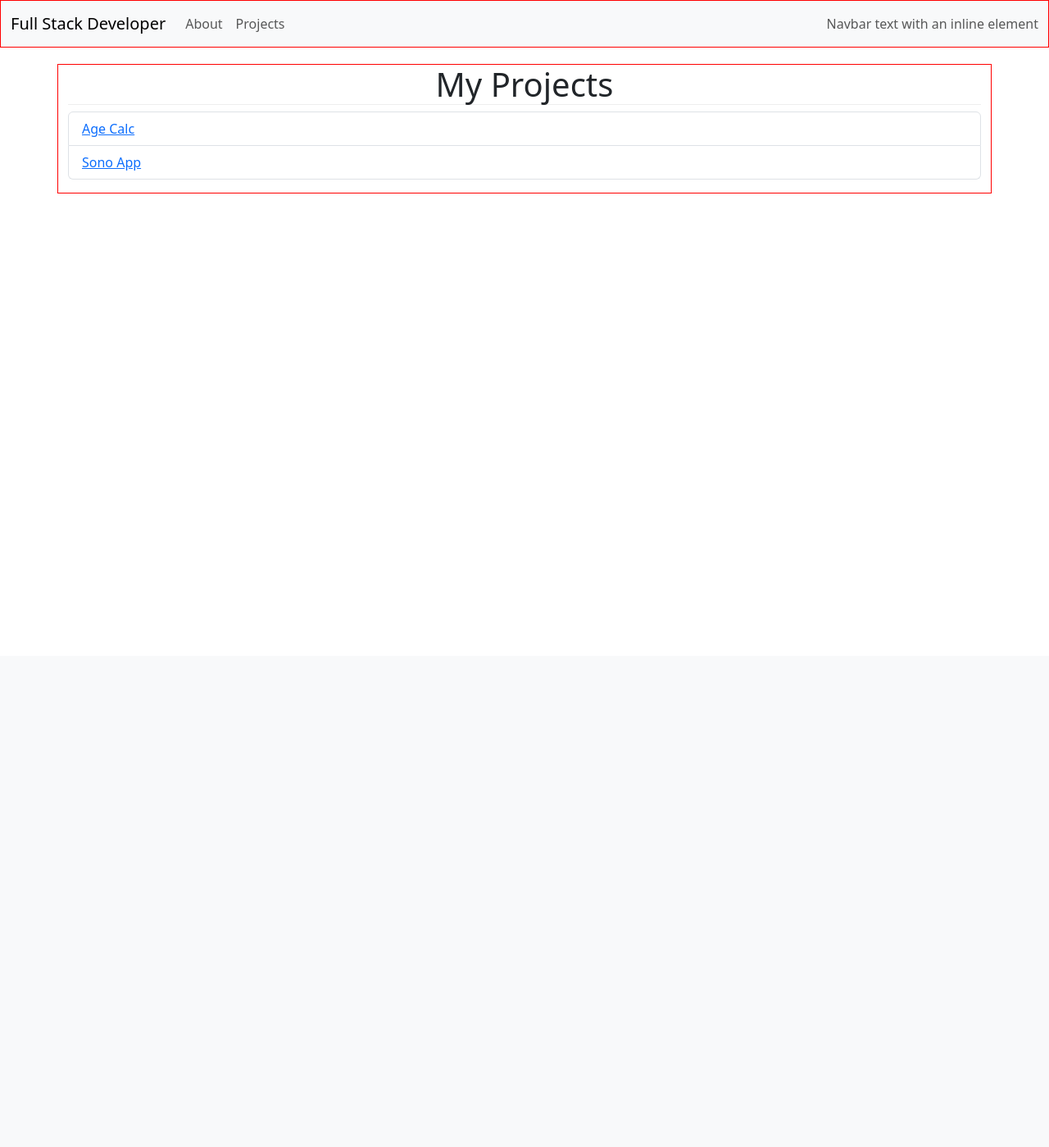
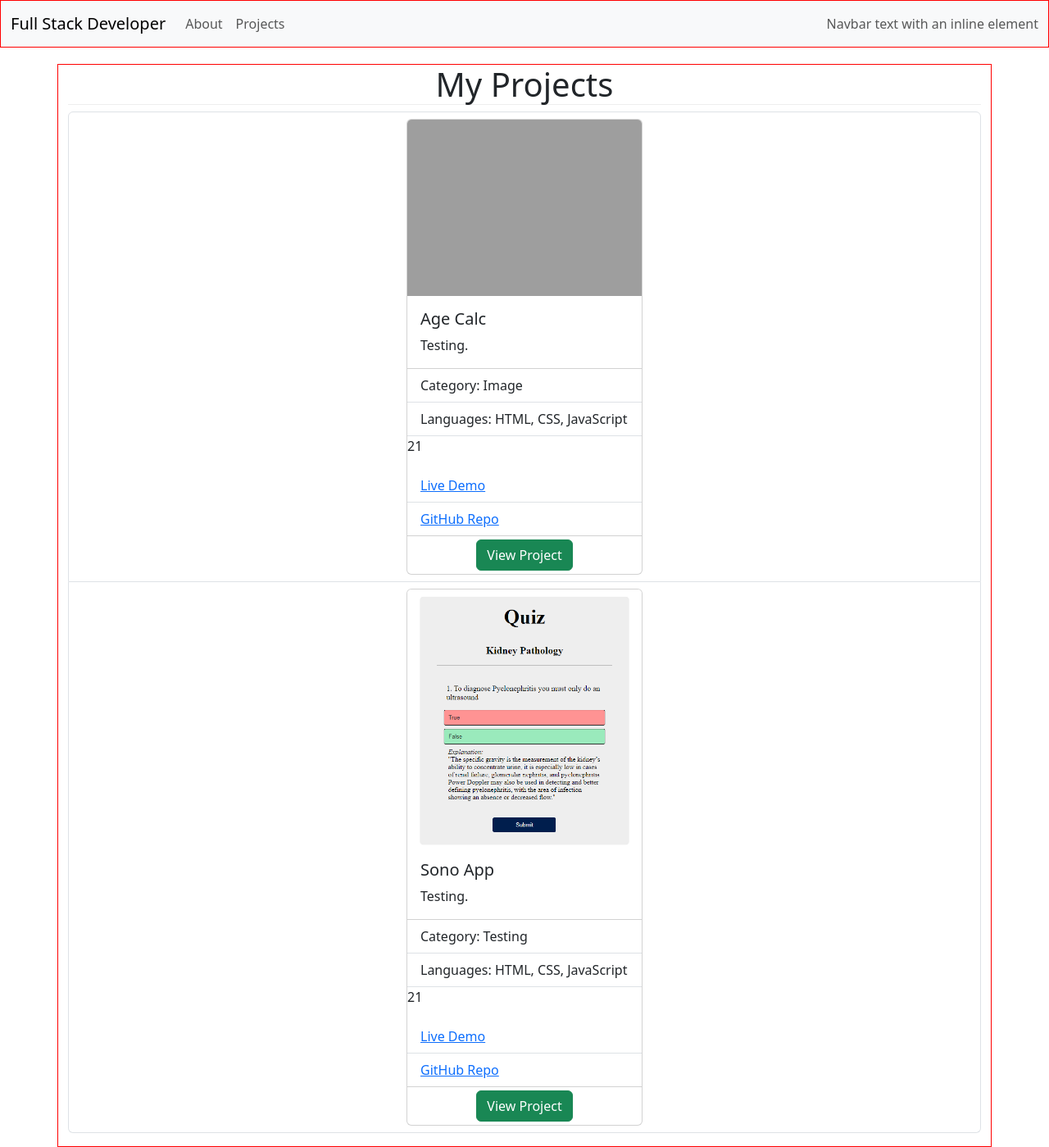
Before and after one commit to Ray-Xavier-2021/Portfolio_2023, a Django app: page /projects in a window 1280 px wide. Shown: the whole page at 82% size. Before the commit the page ends 236 px from the top, so only its background shows below. Run offline with Django 4.2, Linux system fonts and the light colour scheme; data comes from the database, SQL or seed files in the repository; some libraries are stand-ins or nearby versions; grey boxes are pictures that could not be loaded.

Commit message:
Modified

```diff
--- a/projects/static/css/style.css
+++ b/projects/static/css/style.css
@@ -6,8 +6,8 @@
 }
 
 body {
-  width: 100vw;
-  height: 100vh;
+  /* width: 100vw;
+  height: 100vh; */
 }
 
 .container {
@@ -224,3 +224,17 @@ button.navbar-toggler:focus,
 .skill-type {
   width: 100%;
 }
+
+/* Projects Page */
+
+.card-body-buttons {
+  display: flex;
+}
+
+.card-body-buttons a {
+  margin: 4px auto;
+}
+
+button {
+  display: none;
+}
--- a/projects/templates/projects.html
+++ b/projects/templates/projects.html
@@ -1,4 +1,5 @@
 {% extends 'base.html' %}
+{% load static %}
 
 {% block title %}
   Projects
@@ -10,7 +11,31 @@
 <ul class='list-group'>
   {% for project in projects %}
     <li class='list-group-item'>
-      <a class="project-link" href="{% url 'detail' project.id %}">{{ project.title }}</a>
+      <div class="m-auto card" style="width: 18rem;">
+        <img src="{{ project.thumbnail.url }}" class="card-img-top" alt="{{ project.title }}">
+        <div class="card-body">
+          <h5 class="card-title">{{ project.title }}</h5>
+          <p class="card-text">{{ project.description | capfirst }}.</p>
+        </div>
+        <ul class="list-group list-group-flush">
+          <li class="list-group-item project-category">Category: {{ project.category }}</li>
+          <li class="list-group-item project-language">
+            {% if project.languages > 1 %}
+              Language:
+              {% else %}
+              Languages:
+            {% endif %}
+            {{ project.languages }}
+          </li>
+          <p>{{ project.languages | length }}</p>
+          <li class="list-group-item project-demo"><a href="{{ project.demo }}" class="card-link">Live Demo</a></li>
+          <li class="list-group-item project-github"><a href="{{ project.github_url }}" class="card-link">GitHub Repo</a></li>
+        </ul>
+        <div class="card-body-buttons">
+          <a href="{% url 'detail' project.id %}" class="btn btn-success">View Project</a>
+          {% comment %} <button href="{% url 'delete' project.id %}" class="btn btn-danger" >Delete</button> {% endcomment %}
+        </div>
+      </div>
     </li>
   {% endfor %}
 </ul>
```
